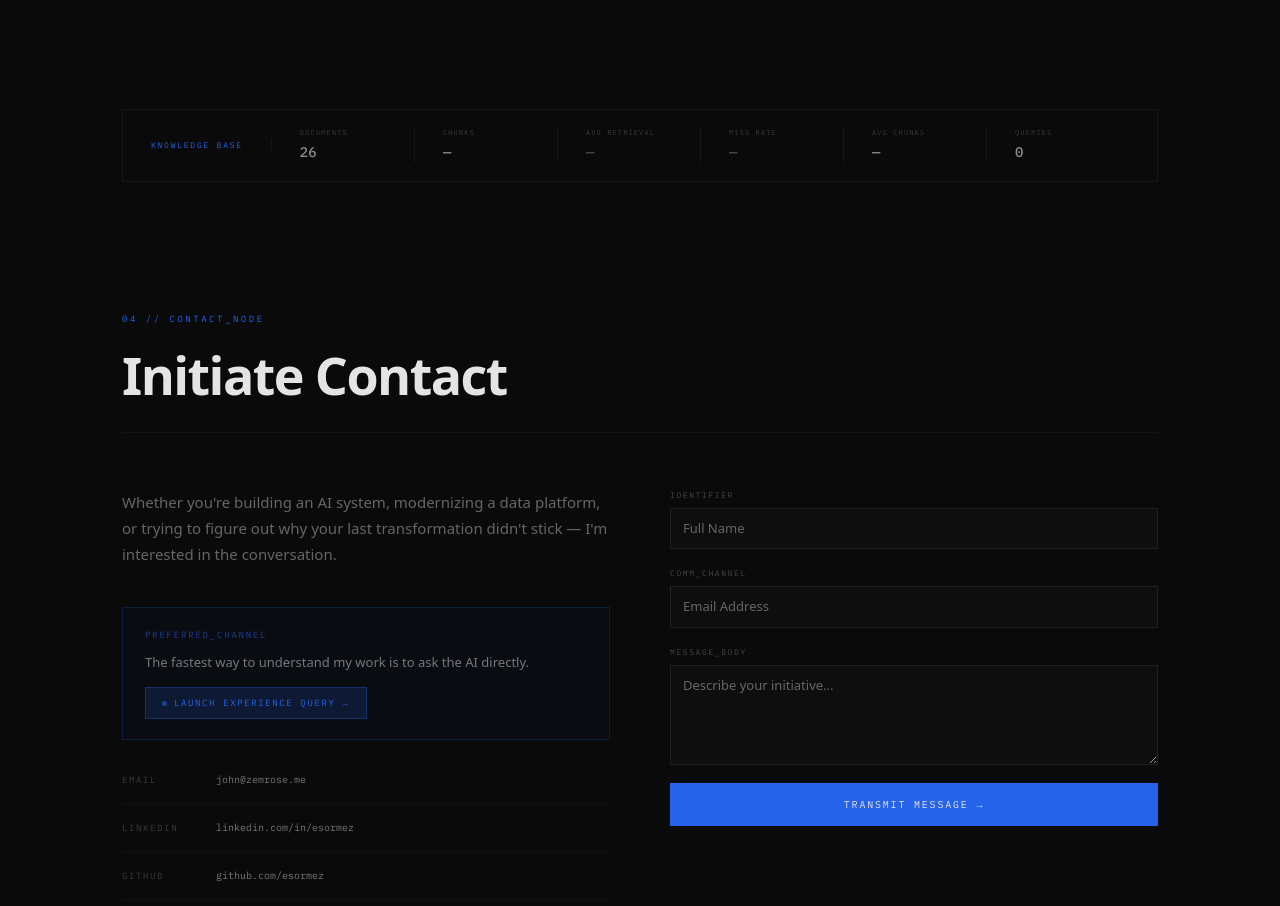
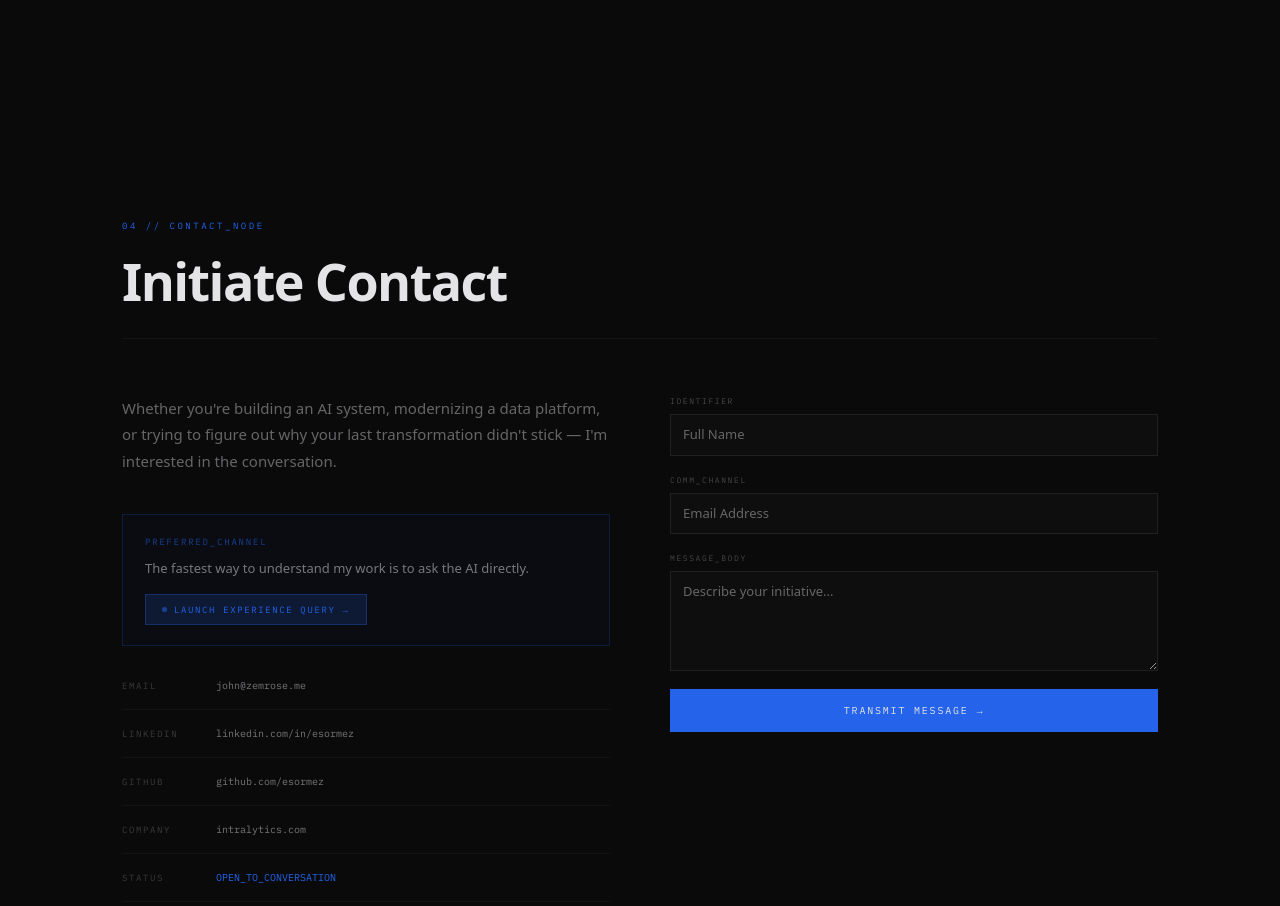
Before and after one commit to esormez/zem-rose, a Next.js app: page / in a window 1280 px wide. Shown: the part 3264-4170 px from the top of the page. Built offline with nearby package versions, Linux system fonts and the light colour scheme.

Commit message:
fix: remove EvalStrip and KbStrip from public portfolio page
Co-Authored-By: Claude Opus 4.6 <noreply@anthropic.com>

```diff
--- a/src/components/Portfolio.tsx
+++ b/src/components/Portfolio.tsx
@@ -1,8 +1,6 @@
 "use client";
 
 import { useState, useEffect, useRef, useCallback } from "react";
-import EvalStrip from "./EvalStrip";
-import KbStrip from "./KbStrip";
 
 /* ═══════════════════════════════════════════════════
    INTERSECTION OBSERVER HOOK
@@ -1830,8 +1828,6 @@ export default function Portfolio() {
         <Hero onChatOpen={() => setChatOpen(true)} />
         <Projects />
         <Architecture />
-        <EvalStrip />
-        <KbStrip />
         <Contact onChatOpen={() => setChatOpen(true)} />
       </div>
 
```
